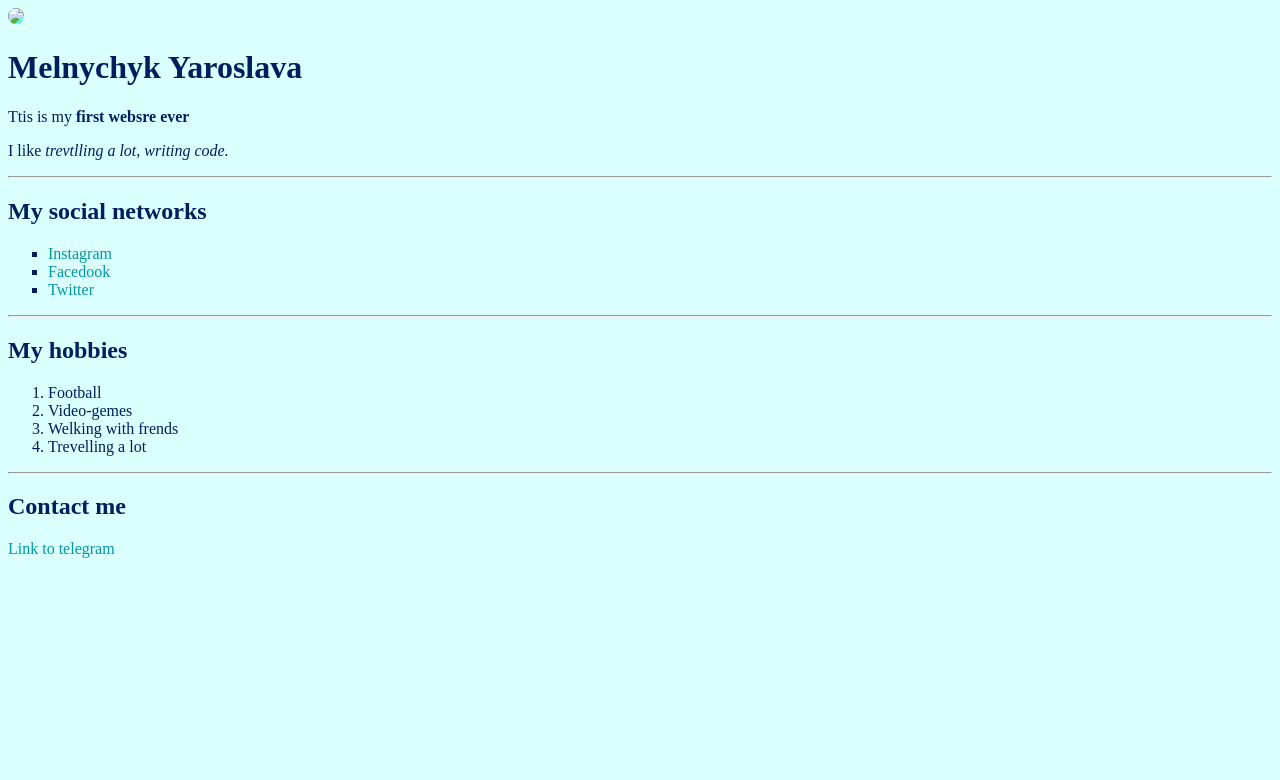
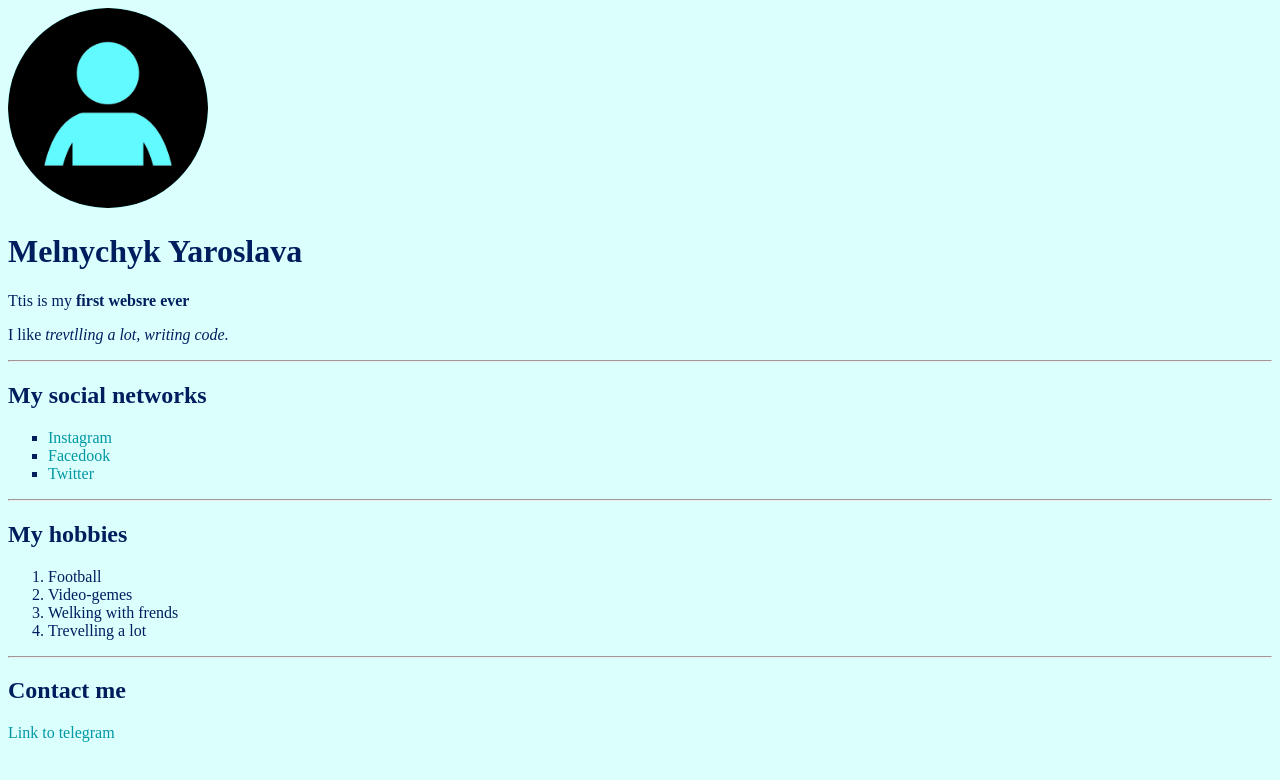
Before and after one commit to YAroslavaVM/lesson2, a plain HTML site: page index.html in a window 1280 px wide. Drawn offline with Linux system fonts and the light colour scheme; files that its build step writes are made by us from their sources.

Commit message:
first commit

```diff
--- a/index.html
+++ b/index.html
@@ -8,7 +8,7 @@
     <link rel="stylesheet" href="assets/css/style.css">
 </head>
 <body>
-    <img src="assets/images/person-icon-svg-1.jpg" width="200px">
+    <img src="./images/person-icon-svg-1.jpg" width="200px">
     <h1>Melnуchyk Yaroslava</h1>
     <p>Ttis is my <b>first websre ever</b></p>
     <p>I like <em>trevtlling a lot, writing code.</em></p>
```
